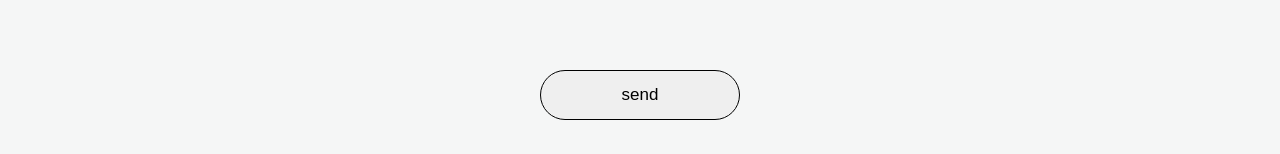
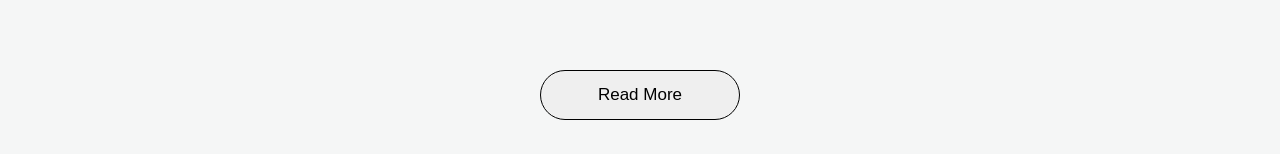
Before and after one commit to MahsumaRezai/Online_Shop, a React (Create React App) app: page /glasse in a window 1280 px wide. Shown: the part 798-952 px from the top of the page. Built offline with nearby package versions, Linux system fonts and the light colour scheme.

Commit message:
last for 12 AGUST

```diff
--- a/src/componet/Glasses/Button.js
+++ b/src/componet/Glasses/Button.js
@@ -9,6 +9,7 @@ const Button = (props) => {
             onClick={props.onClick}
         >
             {props.children}
+
         </button>
     );
 };
--- a/src/componet/Product/Product.js
+++ b/src/componet/Product/Product.js
@@ -21,9 +21,9 @@ const Product = (props) => {
             <Headers />
             <Text />
             <Image />
-            <Button onClick={form}>send</Button>
+            <Button onClick={form}>Read More</Button>
             {card && <ModuleGlasses />}
-            <Footer/>
+            <Footer />
 
 
 
```
